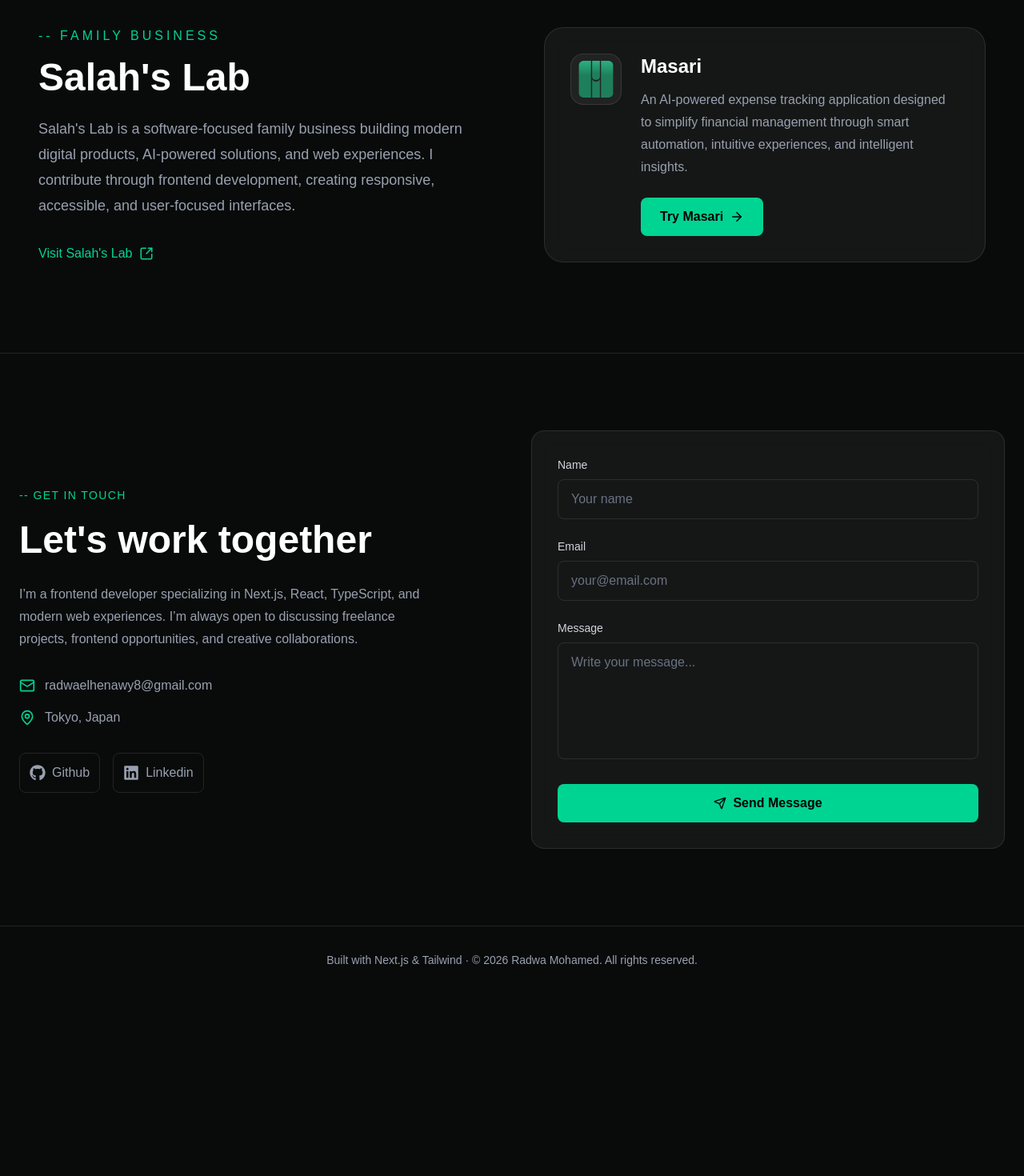
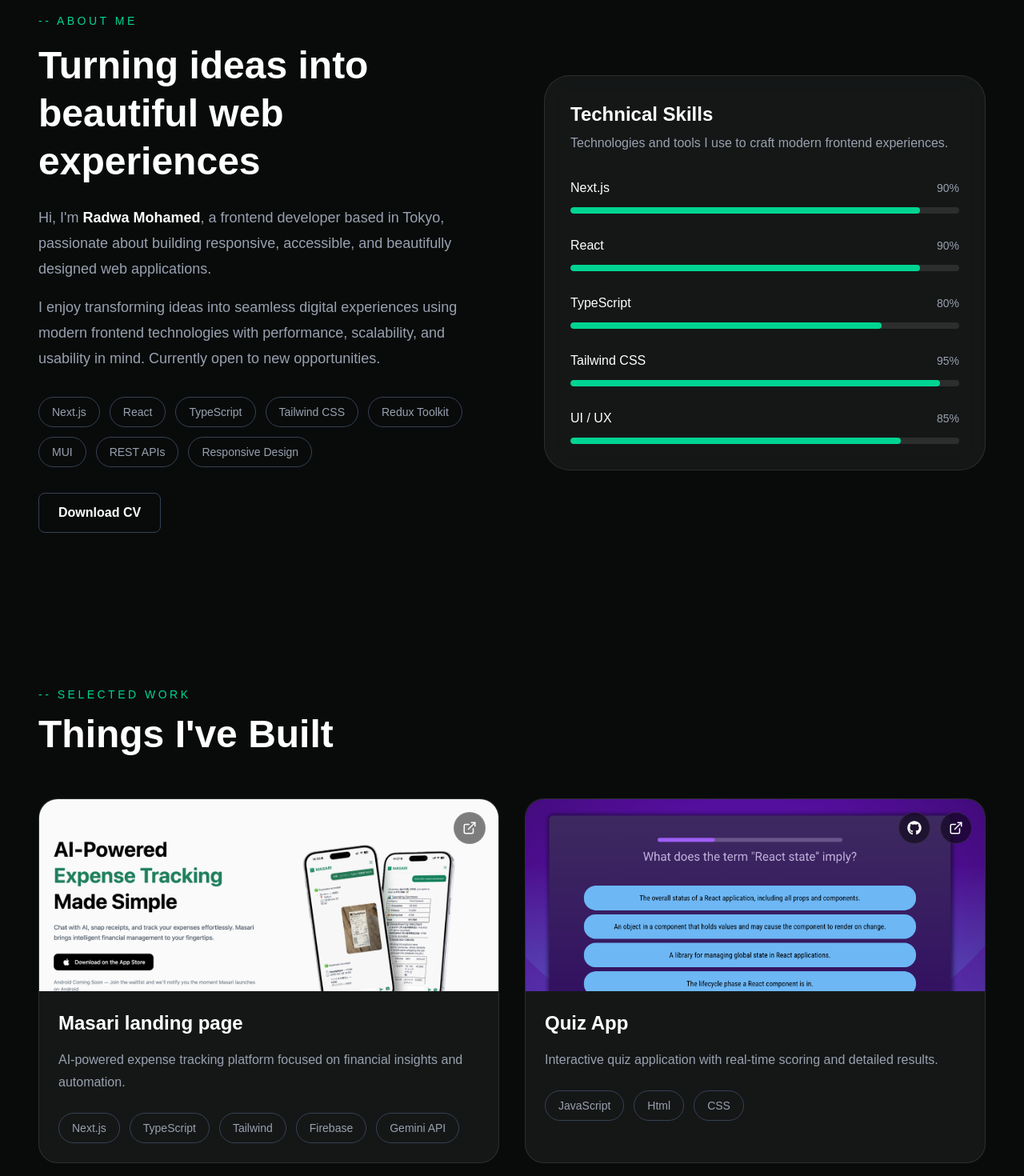
Before and after one commit to radwa66/portfolio, a Next.js app: page / in a window 1280 px wide. Shown: the part 960-2430 px from the top of the page at 80% size. Before the commit the page ends 2202 px from the top, so only its background shows below. Built offline with nearby package versions, Linux system fonts and the light colour scheme.

Commit message:
projects and about

```diff
--- a/app/page.tsx
+++ b/app/page.tsx
@@ -1,6 +1,8 @@
 
+import About from "@/components/About";
 import Contact from "@/components/Contact/Contact";
 import Hero from "@/components/Hero";
+import Projects from "@/components/Projects/Projects";
 import SalahsLab from "@/components/SalahsLab";
 
 
@@ -9,6 +11,8 @@ export default function Home() {
   return (
     <>
     <Hero />
+    <About />
+    <Projects />
     <SalahsLab />
     <Contact />
     </>
--- /dev/null
+++ b/components/About.tsx
@@ -0,0 +1,153 @@
+
+import Button from "./Button";
+
+const skills = [
+  "Next.js",
+  "React",
+  "TypeScript",
+  "Tailwind CSS",
+  "Redux Toolkit",
+  "MUI",
+  "REST APIs",
+  "Responsive Design",
+];
+
+const technicalSkills = [
+  {
+    name: "Next.js",
+    percentage: 90,
+  },
+  {
+    name: "React",
+    percentage: 90,
+  },
+  {
+    name: "TypeScript",
+    percentage: 80,
+  },
+  {
+    name: "Tailwind CSS",
+    percentage: 95,
+  },
+  {
+    name: "UI / UX",
+    percentage: 85,
+  },
+];
+
+export default function About() {
+  return (
+    <section
+      id="about"
+      aria-labelledby="about-heading"
+      className="scroll-mt-24 px-6 py-24 sm:px-8 lg:px-12"
+    >
+      <div className="mx-auto grid max-w-7xl items-center gap-14 lg:grid-cols-2 lg:gap-20">
+        {/* Left Content */}
+        <div>
+          {/* Label */}
+          <span className="mb-4 block text-sm font-medium uppercase tracking-[0.25em] text-emerald-400">
+            -- About Me
+          </span>
+
+          {/* Heading */}
+          <h2
+            id="about-heading"
+            className="text-3xl font-bold leading-tight text-white sm:text-4xl md:text-5xl"
+          >
+            Turning ideas into
+            <br />
+            beautiful web experiences
+          </h2>
+
+          {/* Description */}
+          <p className="mt-6 text-sm leading-7 text-gray-400 sm:text-base md:text-lg md:leading-8">
+            Hi, I&apos;m{" "}
+            <strong className="font-semibold text-white">
+              Radwa Mohamed
+            </strong>
+            , a frontend developer based in Tokyo,
+            passionate about building responsive,
+            accessible, and beautifully designed web
+            applications.
+          </p>
+
+          <p className="mt-4 text-sm leading-7 text-gray-400 sm:text-base md:text-lg md:leading-8">
+            I enjoy transforming ideas into seamless
+            digital experiences using modern frontend
+            technologies with performance,
+            scalability, and usability in mind.
+            Currently open to new opportunities.
+          </p>
+
+          {/* Skill Tags */}
+          <div className="mt-8 flex flex-wrap gap-3">
+            {skills.map((skill) => (
+              <span
+                key={skill}
+                className="rounded-full border border-gray-700 px-4 py-2 text-sm text-gray-400"
+              >
+                {skill}
+              </span>
+            ))}
+          </div>
+
+          {/* CV Button */}
+          <div className="mt-8">
+            <Button
+              href="/Radwa-Mohamed-CV.pdf"
+              variant="secondary"
+              ariaLabel="Download Radwa Mohamed CV"
+            >
+              Download CV
+            </Button>
+          </div>
+        </div>
+
+        {/* Right Technical Skills */}
+
+<div className="rounded-[2rem] border border-white/10 bg-white/5 p-6 backdrop-blur-md sm:p-8">
+  <div className="mb-8">
+    <h3 className="text-2xl font-semibold text-white">
+      Technical Skills
+    </h3>
+
+    <p className="mt-2 text-gray-400">
+      Technologies and tools I use to
+      craft modern frontend experiences.
+    </p>
+  </div>
+
+  <div className="space-y-7">
+    {technicalSkills.map((skill) => (
+      <div key={skill.name}>
+        {/* Top row */}
+        <div className="mb-3 flex items-center justify-between">
+          <span className="font-medium text-white">
+            {skill.name}
+          </span>
+
+          <span className="text-sm text-gray-400">
+            {skill.percentage}%
+          </span>
+        </div>
+
+        {/* Progress Bar */}
+        <div className="h-2 overflow-hidden rounded-full bg-white/10">
+          <div
+            className="h-full rounded-full bg-emerald-400 transition-all duration-700"
+            style={{
+              width: `${skill.percentage}%`,
+            }}
+          />
+        </div>
+      </div>
+    ))}
+  </div>
+</div>
+
+
+      </div>
+    </section>
+  );
+}
--- a/components/Header.tsx
+++ b/components/Header.tsx
@@ -8,7 +8,6 @@ import { Menu, X } from "lucide-react";
 const navLinks = [
   "Home",
   "About",
-  "Skills",
   "Projects",
   "Contact",
 ];
--- /dev/null
+++ b/components/Projects/Projects.tsx
@@ -0,0 +1,76 @@
+
+import ProjectCard from "./ProjectsCard";
+
+const projects = [
+  {
+    title: "Masari landing page",
+    description:
+      "AI-powered expense tracking platform focused on financial insights and automation.",
+
+    image: "/images/masari.png",
+
+    technologies: [
+      "Next.js",
+      "TypeScript",
+      "Tailwind",
+      "Firebase",
+      "Gemini API",
+    ],
+
+    liveUrl:
+      "https://masari.salahslab.com",
+  },
+
+  {
+    title: "Quiz App",
+    description:
+      "Interactive quiz application with real-time scoring and detailed results.",
+
+    image: "/images/quiz.png",
+
+    technologies: [
+      "JavaScript",
+      "Html",
+      "CSS",
+    ],
+
+    githubUrl:
+      "https://github.com/radwa66/Quiz",
+
+    liveUrl:
+      "https://quizz333.netlify.app/",
+  },
+];
+
+export default function Projects() {
+  return (
+    <section
+      id="projects"
+      aria-labelledby="projects-heading"
+      className="scroll-mt-24 px-6 py-24 sm:px-8 lg:px-12"
+    >
+      <div className="mx-auto max-w-7xl">
+        <span className="mb-4 block text-sm font-medium uppercase tracking-[0.25em] text-emerald-400">
+          -- Selected Work
+        </span>
+
+        <h2
+          id="projects-heading"
+          className="text-4xl font-bold text-white md:text-5xl"
+        >
+          Things I&apos;ve Built
+        </h2>
+
+        {/* Cards */}
+        <div className="mt-14 grid gap-8 md:grid-cols-2">
+          {projects.map((project) => (
+            <ProjectCard
+              key={project.title}
+              {...project}
+            />
+          ))}
+        </div>
+      </div>
+    </section>
+  );
+}
--- /dev/null
+++ b/components/Projects/ProjectsCard.tsx
@@ -0,0 +1,88 @@
+
+import Image from "next/image";
+import Link from "next/link";
+import {  ExternalLink } from "lucide-react";
+import { FaGithub } from "react-icons/fa";
+
+type ProjectCardProps = {
+  title: string;
+  description: string;
+  image: string;
+  technologies: string[];
+  githubUrl?: string;
+  liveUrl: string;
+};
+
+export default function ProjectCard({
+  title,
+  description,
+  image,
+  technologies,
+  githubUrl,
+  liveUrl,
+}: ProjectCardProps) {
+  return (
+    <article
+      className="group overflow-hidden rounded-3xl border border-white/10 bg-white/5 transition duration-500 hover:scale-[1.02] hover:border-emerald-400/20"
+      aria-label={title}
+    >
+      {/* Image */}
+      <div className="relative overflow-hidden">
+        <Image
+          src={image}
+          alt={`${title} project preview`}
+          width={800}
+          height={500}
+          className="h-[240px] w-full object-cover transition duration-700 group-hover:scale-110"
+        />
+
+        {/* Overlay Icons */}
+        <div className="absolute right-4 top-4 flex gap-3">
+           {githubUrl && (
+            <Link
+              href={githubUrl}
+              target="_blank"
+              rel="noopener noreferrer"
+              aria-label={`${title} GitHub repository`}
+              className="flex h-10 w-10 items-center justify-center rounded-full border border-white/10 bg-black/50 text-white backdrop-blur-md transition hover:border-emerald-400 hover:text-emerald-400"
+          >
+            <FaGithub size={18} />
+          </Link>) }
+
+          <Link
+            href={liveUrl}
+            target="_blank"
+            rel="noopener noreferrer"
+            aria-label={`${title} live website`}
+            className="flex h-10 w-10 items-center justify-center rounded-full border border-white/10 bg-black/50 text-white backdrop-blur-md transition hover:border-emerald-400 hover:text-emerald-400"
+          >
+            <ExternalLink size={18} />
+          </Link>
+        </div>
+      </div>
+
+      {/* Content */}
+      <div className="p-6">
+        <h3 className="text-2xl font-semibold text-white">
+          {title}
+        </h3>
+
+        <p className="mt-4 leading-7 text-gray-400">
+          {description}
+        </p>
+
+        {/* Technologies */}
+        <div className="mt-6 flex flex-wrap gap-3">
+          {technologies.map((tech) => (
+            <span
+              key={tech}
+              className="rounded-full border border-gray-700 px-4 py-2 text-sm text-gray-400"
+            >
+              {tech}
+            </span>
+          ))}
+        </div>
+      </div>
+    </article>
+  );
+}
```
Also changed, not shown: public/images/masari.png (added), public/images/quiz.png (added).
